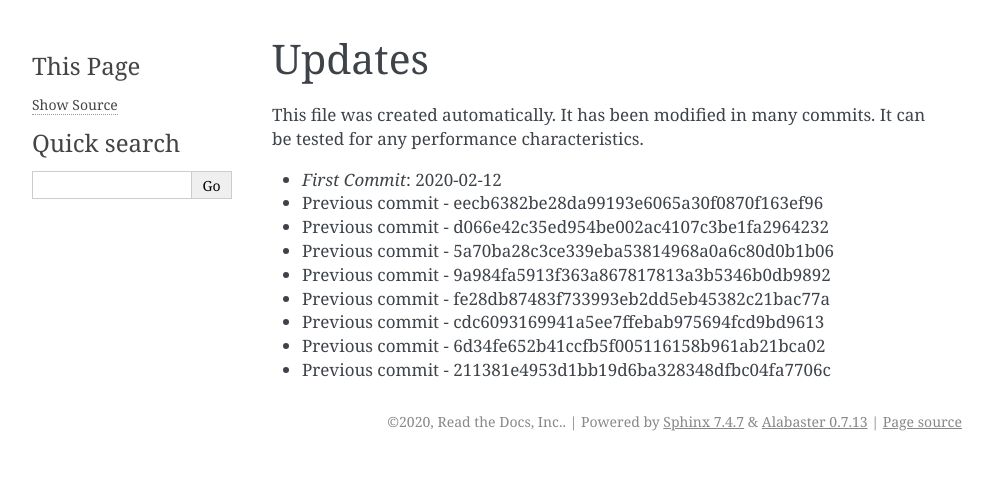
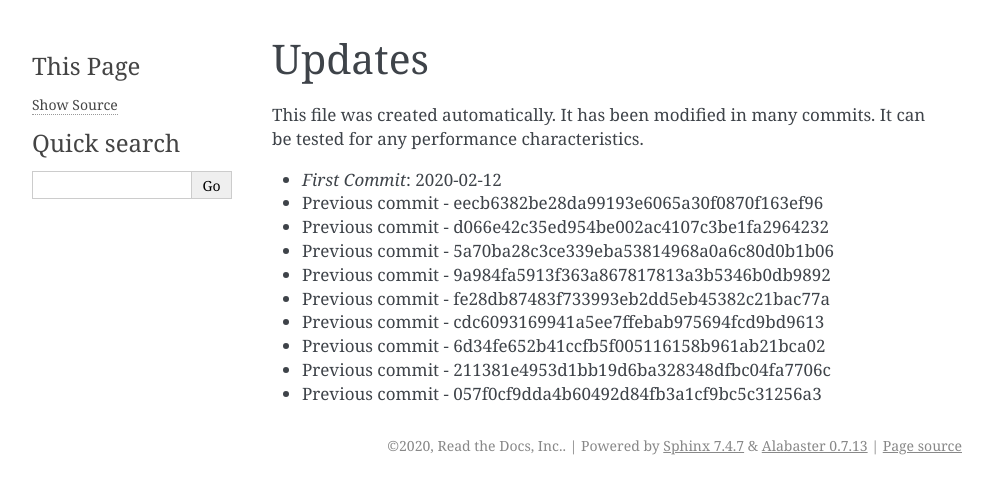
Before and after one commit to readthedocs/rtd-git-stresstest, a Sphinx documentation site: the page built from docs/updates.rst, in a window 1280 px wide. Shown: the top 494 px of the page, without its empty margins (148-1140 px from the left). Built offline with Sphinx 7.4.7, drawn with Linux system fonts in a browser that asks for light colours.

Commit message:
Generating commit from previous: 057f0cf9dda4b60492d84fb3a1cf9bc5c31256a3

```diff
--- a/docs/updates.rst
+++ b/docs/updates.rst
@@ -14,3 +14,4 @@ It can be tested for any performance characteristics.
 * Previous commit - cdc6093169941a5ee7ffebab975694fcd9bd9613
 * Previous commit - 6d34fe652b41ccfb5f005116158b961ab21bca02
 * Previous commit - 211381e4953d1bb19d6ba328348dfbc04fa7706c
+* Previous commit - 057f0cf9dda4b60492d84fb3a1cf9bc5c31256a3
```
